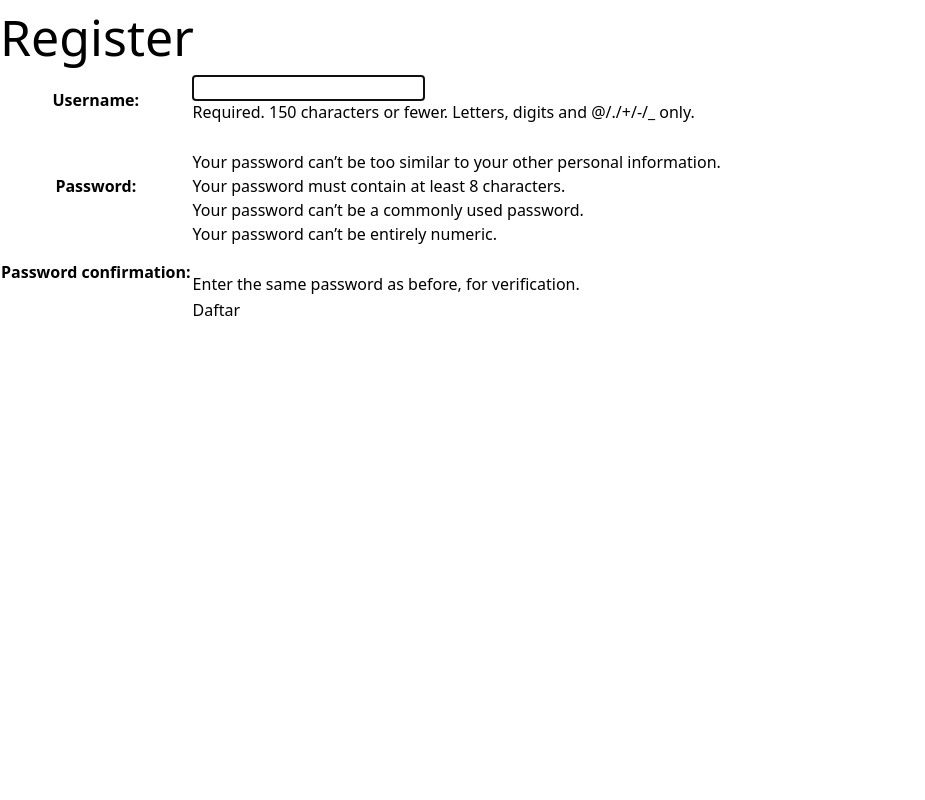
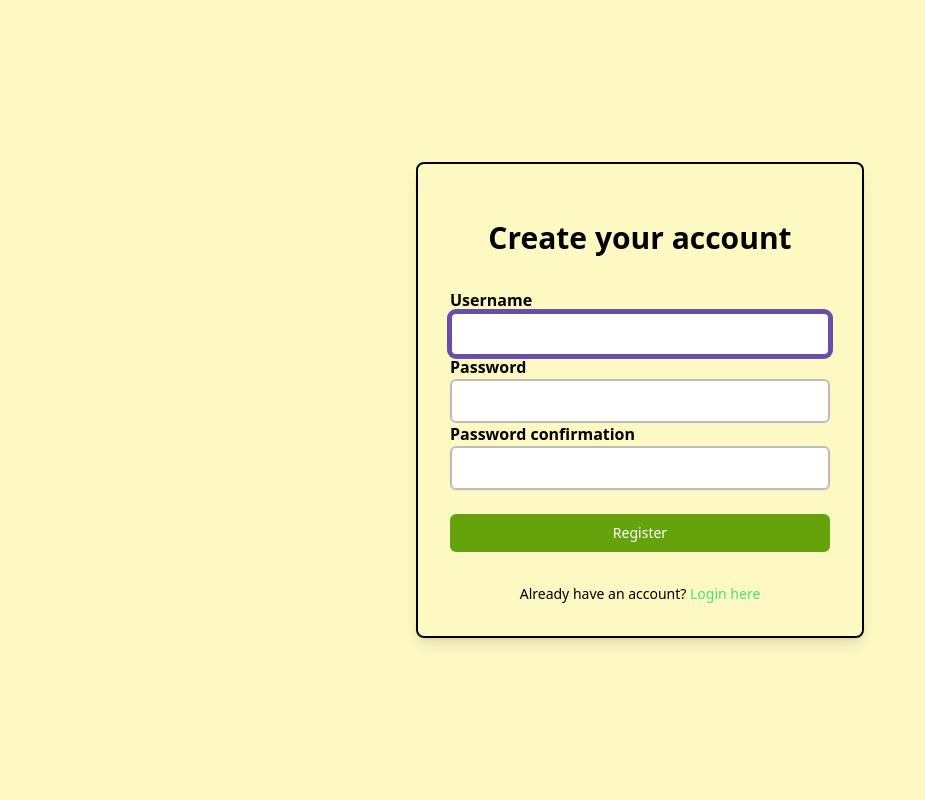
Before and after one commit to arshqiii/SiniBeli, a Django app: page /register/ in a window 1280 px wide. Shown: the whole page, without its empty margins (0-925 px from the left). Run offline with Django 5.2, Linux system fonts and the light colour scheme; some libraries are stand-ins or nearby versions.

Commit message:
styled login & register

```diff
--- a/main/templates/login.html
+++ b/main/templates/login.html
@@ -24,11 +24,11 @@
       <div class="rounded-md shadow-sm -space-y-px">
         <div>
           <label for="username" class="block mb-2 text-sm font-medium text-gray-900 text-black">Username</label>
-          <input id="username" name="username" type="text" required class="bg-white-50 border border-white-300 text-white-900 rounded-lg focus:ring-primary-600 focus:border-primary-600 block w-full p-2.5 bg-white-700 border-gray-600 placeholder-gray-400 text-black focus:ring-green-500 focus:border-green-500" placeholder="Username">
+          <input id="username" name="username" type="text" required class="bg-white-50 border border-white-300 text-white-900 rounded-lg focus:ring-4 focus:outline-offset-0 focus:ring-green-500 block w-full p-2.5 bg-white-700 border-gray-600 placeholder-gray-400 text-black focus:ring-green-500 focus:border-green-500" placeholder="Username">
         </div>
         <div>
           <label for="password" class="block mb-2 text-sm font-medium text-gray-900 text-black pt-2">Password</label>
-          <input id="password" name="password" type="password" required class="bg-white-50 border border-white-300 text-white-900 rounded-lg focus:ring-primary-600 focus:border-primary-600 block w-full p-2.5 bg-white-700 border-gray-600 placeholder-gray-400 text-black focus:ring-green-500 focus:border-green-500" placeholder="Password">
+          <input id="password" name="password" type="password" required class="bg-white-50 border border-white-300 text-white-900 rounded-lg focus:ring-4 focus:outline-offset-0 focus:ring-green-500 block w-full p-2.5 bg-white-700 border-gray-600 placeholder-gray-400 text-black focus:ring-green-500 focus:border-green-500" placeholder="Password">
         </div>
       </div>
 
--- a/main/templates/register.html
+++ b/main/templates/register.html
@@ -5,87 +5,66 @@
 {% endblock meta %}
 
 {% block content %}
+<div class="min-h-screen flex items-center justify-center bg-yellow-100 py-12 px-4 sm:px-6 lg:px-8">
+  <div class="border-black rounded-lg border-2 shadow-lg p-8 max-w-md w-full space-y-8 form-style">
+    <div>
+      <h2 class="mt-6 text-center text-3xl font-extrabold text-black">
+        Create your account
+      </h2>
+    </div>
+    <form class="mt-8 space-y-6" method="POST">
+      {% csrf_token %}
+      <input type="hidden" name="remember" value="true">
+      <div class="rounded-md shadow-sm -space-y-px">
+        {% for field in form %}
+          <div class="{% if not forloop.first %}mt-4{% endif %}">
+            <label for="{{ field.id_for_label }}" class="mb-2 font-semibold text-black">
+              {{ field.label }}
+            </label>
+            <div class="relative">
+              {{ field }}
+              <div class="absolute inset-y-0 right-0 pr-3 flex items-center pointer-events-none">
+                {% if field.errors %}
+                  <svg class="h-5 w-5 text-red-500" fill="currentColor" viewBox="0 0 20 20">
+                    <path fill-rule="evenodd" d="M18 10a8 8 0 11-16 0 8 8 0 0116 0zm-7 4a1 1 0 11-2 0 1 1 0 012 0zm-1-9a1 1 0 00-1 1v4a1 1 0 102 0V6a1 1 0 00-1-1z" clip-rule="evenodd" />
+                  </svg>
+                {% endif %}
+              </div>
+            </div>
+            {% if field.errors %}
+              {% for error in field.errors %}
+                <p class="mt-1 text-sm text-red-600">{{ error }}</p>
+              {% endfor %}
+            {% endif %}
+          </div>
+        {% endfor %}
+      </div>
 
-<div class="register">
-    <h1 style="font-size: 50px;">Register</h1>
-
-    <form method="POST">
-        {% csrf_token %}
-        <div class="register-table">
-            <table>
-            {{ form.as_table }} <!-- untuk memudahkan membuat form yang berbentuk tabel -->
-            <tr>
-                <td></td>
-                <td><input class="submit" type="submit" name="submit" value="Daftar" /></td>
-            </tr>
-            </table>
-        </div>
+      <div>
+        <button type="submit" class="group relative w-full flex justify-center py-2 px-4 border border-transparent text-sm font-medium rounded-md text-white bg-lime-600 hover:bg-lime-700 focus:outline-none focus:ring-2 focus:ring-offset-2 focus:ring-lime-500">
+          Register
+        </button>
+      </div>
     </form>
 
     {% if messages %}
-    <ul>
-        {% for message in messages %}
-        <li>{{ message }}</li>
-        {% endfor %}
-    </ul>
+    <div class="mt-4">
+      {% for message in messages %}
+      <div class="bg-red-100 border border-red-400 text-red-700 px-4 py-3 rounded relative" role="alert">
+        <span class="block sm:inline">{{ message }}</span>
+      </div>
+      {% endfor %}
+    </div>
     {% endif %}
+
+    <div class="text-center mt-4">
+      <p class="text-sm text-black">
+        Already have an account?
+        <a href="{% url 'main:login' %}" class="font-medium text-green-400 hover:text-blue-300">
+          Login here
+        </a>
+      </p>
+    </div>
+  </div>
 </div>
-<!-- <style>
-    body {
-        margin: 20px;
-        display: flex;
-        flex-direction: column;
-        min-height: 50vh;
-        font-family: system-ui, -apple-system, BlinkMacSystemFont, 'Segoe UI', Roboto, Oxygen, Ubuntu, Cantarell, 'Open Sans', 'Helvetica Neue', sans-serif;
-        background-color: honeydew;
-    }
-
-    .register{
-        display: flex;
-        flex-direction: column;
-        flex-wrap: wrap;
-        align-items: center;
-        margin: 10px;
-        padding: 8px;
-    }
-
-    .register-table{
-        display: flex;
-        justify-content: center;
-        padding: 16px;
-        border: 2px solid black;
-        border-radius: 20px;
-        background-color: rgb(133, 146, 109);
-        box-shadow: 0 5px #666;
-    }
-
-    input[type=text], input[type=password] {
-        border: 2px solid black;
-        border-radius: 40px;
-        padding: 8px;
-        box-shadow: 0 3px #666;
-    }
-
-    .submit{
-        font-size: large;
-        border-radius: 10px;
-        padding: 5px ;
-        box-shadow: 0 5px #666;
-        transition-duration: 0.4s;
-    }
-
-    .submit:hover{
-        color: aliceblue;
-        background-color: rgb(145, 181, 83);
-    }
-
-    .submit:active{
-        box-shadow: 0 5px #666;
-        transform: translateY(5px);
-    }
-
-
-
-</style> -->
-
 {% endblock content %}
```
